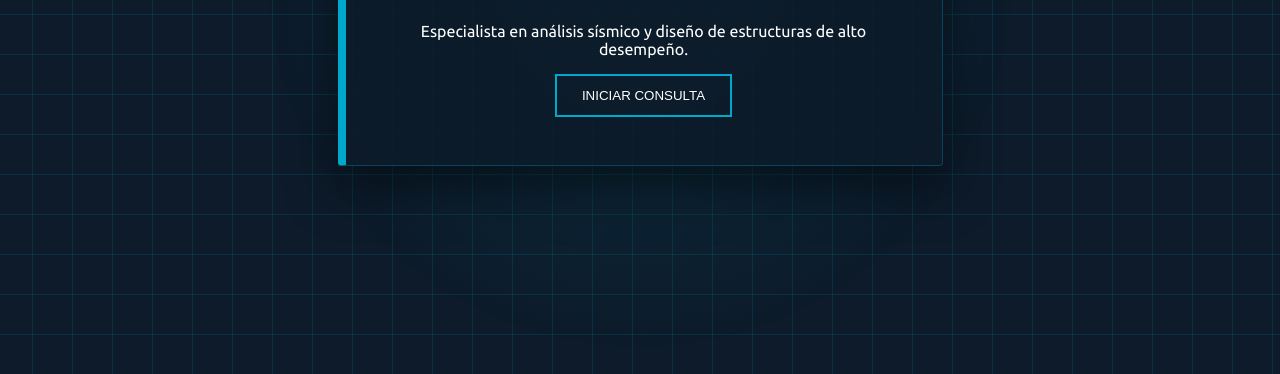
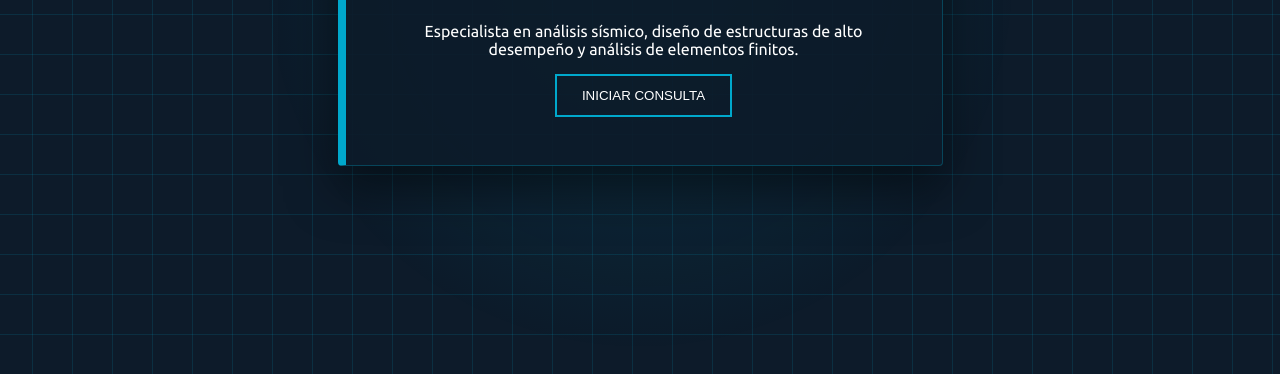
Before and after one commit to joaquindiazh2002/joaquindiazh.github.io, a plain HTML site: page index.html in a window 1280 px wide. Shown: the part 426-800 px from the top of the page. Drawn offline with Linux system fonts and the light colour scheme.

Commit message:
Update index.html

```diff
--- a/index.html
+++ b/index.html
@@ -3,7 +3,7 @@
 <head>
     <meta charset="UTF-8">
     <meta name="viewport" content="width=device-width, initial-scale=1.0">
-    <title>Joaquín Díaz | Ingeniero Estructural</title>
+    <title>Joaquín Díaz H| Ingeniero Civil</title>
     <link rel="stylesheet" href="style.css">
     <link href="https://fonts.googleapis.com/css2?family=Roboto+Mono:wght@400;700&family=Ubuntu:wght@400;700&display=swap" rel="stylesheet">
 </head>
@@ -19,7 +19,7 @@
             <h2>INGENIERO CIVIL ESTRUCTURAL</h2>
         </header>
 
-        <p>Especialista en análisis sísmico y diseño de estructuras de alto desempeño.</p>
+        <p>Especialista en análisis sísmico, diseño de estructuras de alto desempeño y análisis de elementos finitos.</p>
 
         <button onclick="window.location.href='mailto:tu-correo@ejemplo.com'">INICIAR CONSULTA</button>
     </div>
```
